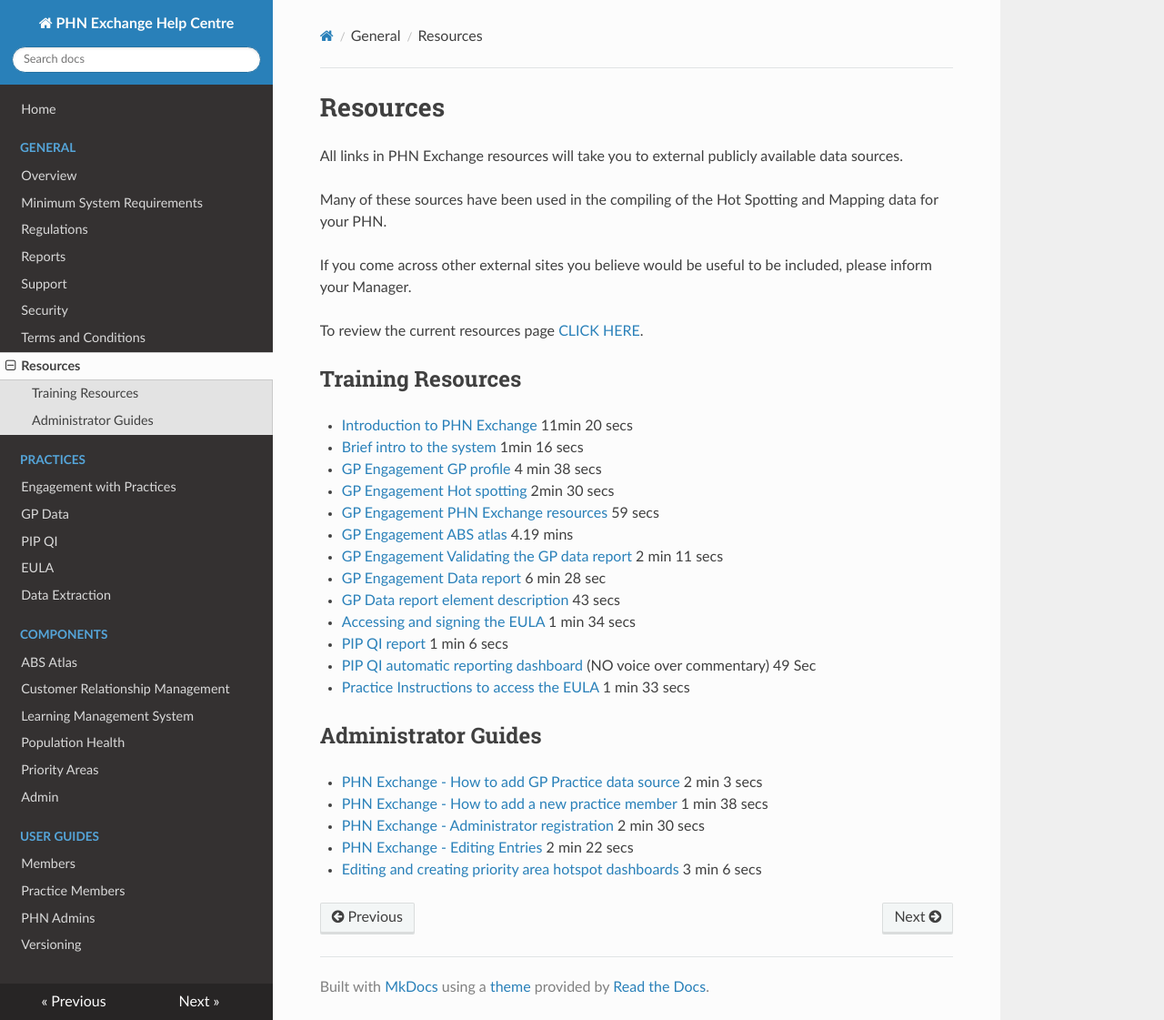
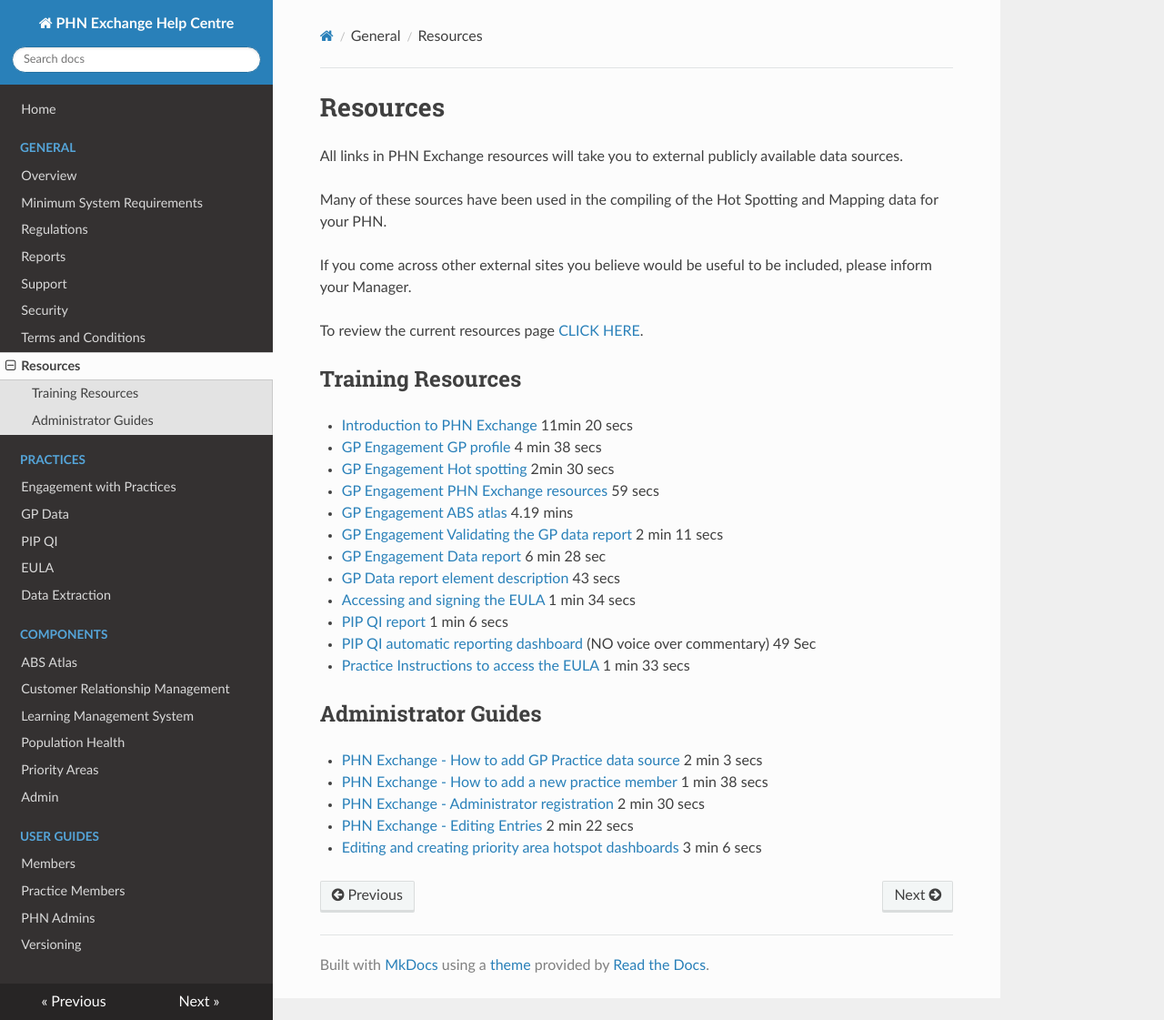
Before and after one commit to MurrayPHN/phn-exchange-docs, an MkDocs documentation site: the page built from docs/general/resources.md, in a window 1280 px wide and 1121 px high. Shown: the whole window at 91% size. Built offline with MkDocs 1.6.1, drawn with Linux system fonts in a browser that asks for light colours; nearby versions of some CDN libraries.

Commit message:
Update resources.md

```diff
--- a/docs/general/resources.md
+++ b/docs/general/resources.md
@@ -11,7 +11,6 @@ To review the current resources page [CLICK HERE](https://www.phnexchange.com.au
 ## Training Resources
 
 - [Introduction to PHN Exchange](https://youtu.be/uHfd5ScNO2c) 11min 20 secs
-- [Brief intro to the system](https://youtu.be/8t4rDUEc3Jg) 1min 16 secs
 - [GP Engagement GP profile](https://youtu.be/P8YCFshdRaY) 4 min 38 secs
 - [GP Engagement Hot spotting](https://youtu.be/Cd9cfggO4zE) 2min 30 secs
 - [GP Engagement PHN Exchange resources](https://youtu.be/RiHFNH5BCrk) 59 secs
```
